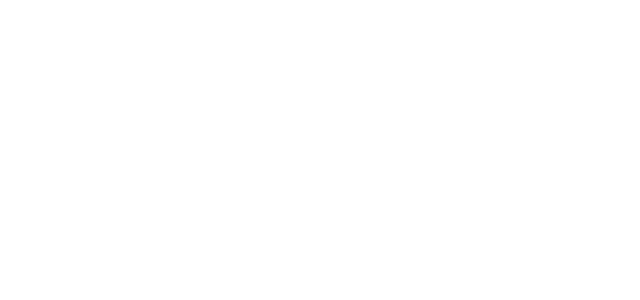
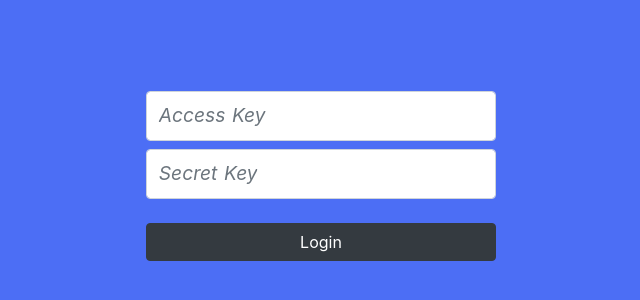
Before and after one commit to markterence/fireblaze, a Nuxt app: page /login in a window 1280 px wide. Before the commit this address had no page. Shown: the part 220-520 px from the top of the page, without its empty margins (319-959 px from the left). Built offline with nearby package versions, Linux system fonts and the light colour scheme; no server answers.

Commit message:
chore: move Login component on LoginPage and use index.vue as app home page

```diff
--- a/components/Login.vue
+++ b/components/Login.vue
@@ -1,6 +1,7 @@
 <template>
   <div :class="[$style.container, $style.loginContainer]">
     <b-container>
+      <p v-if="formError">{{ formError }}</p>
       <b-row class="mb-2 justify-content-center">
         <b-col sm="8" md="6" lg="4">
           <FloatingInput
@@ -18,14 +19,19 @@
             id="password"
             v-model="secret"
             autocomplete="off"
-            type="text"
+            type="password"
             label="Secret Key"
           />
         </b-col>
       </b-row>
       <b-row class="mt-4 mb-2 justify-content-center">
         <b-col sm="8" md="6" lg="4">
-          <b-button :class="[$style.loginBtn]" variant="dark" block>
+          <b-button
+            :class="[$style.loginBtn]"
+            variant="dark"
+            block
+            @click="login"
+          >
             Login
           </b-button>
         </b-col>
@@ -43,7 +49,23 @@
   data() {
     return {
       accessKey: null,
-      secret: null
+      secret: null,
+      formError: null
+    }
+  },
+  methods: {
+    async login() {
+      try {
+        await this.$store.dispatch('auth/login', {
+          username: this.accessKey,
+          password: this.secret
+        })
+        this.accessKey = ''
+        this.secret = ''
+        this.formError = null
+      } catch (e) {
+        this.formError = e.message
+      }
     }
   }
 }
--- a/pages/index.vue
+++ b/pages/index.vue
@@ -1,48 +1,10 @@
 <template>
-  <div class="appcontainer">
-    <Login />
+  <div>
+    Home
   </div>
 </template>
-
 <script>
-import Login from '~/components/Login.vue'
-
 export default {
-  components: {
-    Login
-  }
+  middleware: 'authenticated'
 }
 </script>
-
-<style>
-.appcontainer {
-  margin: 0 auto;
-  min-height: 100vh;
-  display: flex;
-  justify-content: center;
-  align-items: center;
-  text-align: center;
-}
-
-.title {
-  font-family: 'Quicksand', 'Source Sans Pro', -apple-system, BlinkMacSystemFont,
-    'Segoe UI', Roboto, 'Helvetica Neue', Arial, sans-serif;
-  display: block;
-  font-weight: 300;
-  font-size: 100px;
-  color: #35495e;
-  letter-spacing: 1px;
-}
-
-.subtitle {
-  font-weight: 300;
-  font-size: 42px;
-  color: #526488;
-  word-spacing: 5px;
-  padding-bottom: 15px;
-}
-
-.links {
-  padding-top: 15px;
-}
-</style>
--- /dev/null
+++ b/pages/login.vue
@@ -0,0 +1,49 @@
+<template>
+  <div class="appcontainer">
+    <Login />
+  </div>
+</template>
+
+<script>
+import Login from '~/components/Login.vue'
+
+export default {
+  middleware: 'notAuthenticated',
+  components: {
+    Login
+  }
+}
+</script>
+
+<style>
+.appcontainer {
+  margin: 0 auto;
+  min-height: 100vh;
+  display: flex;
+  justify-content: center;
+  align-items: center;
+  text-align: center;
+}
+
+.title {
+  font-family: 'Quicksand', 'Source Sans Pro', -apple-system, BlinkMacSystemFont,
+    'Segoe UI', Roboto, 'Helvetica Neue', Arial, sans-serif;
+  display: block;
+  font-weight: 300;
+  font-size: 100px;
+  color: #35495e;
+  letter-spacing: 1px;
+}
+
+.subtitle {
+  font-weight: 300;
+  font-size: 42px;
+  color: #526488;
+  word-spacing: 5px;
+  padding-bottom: 15px;
+}
+
+.links {
+  padding-top: 15px;
+}
+</style>
```
